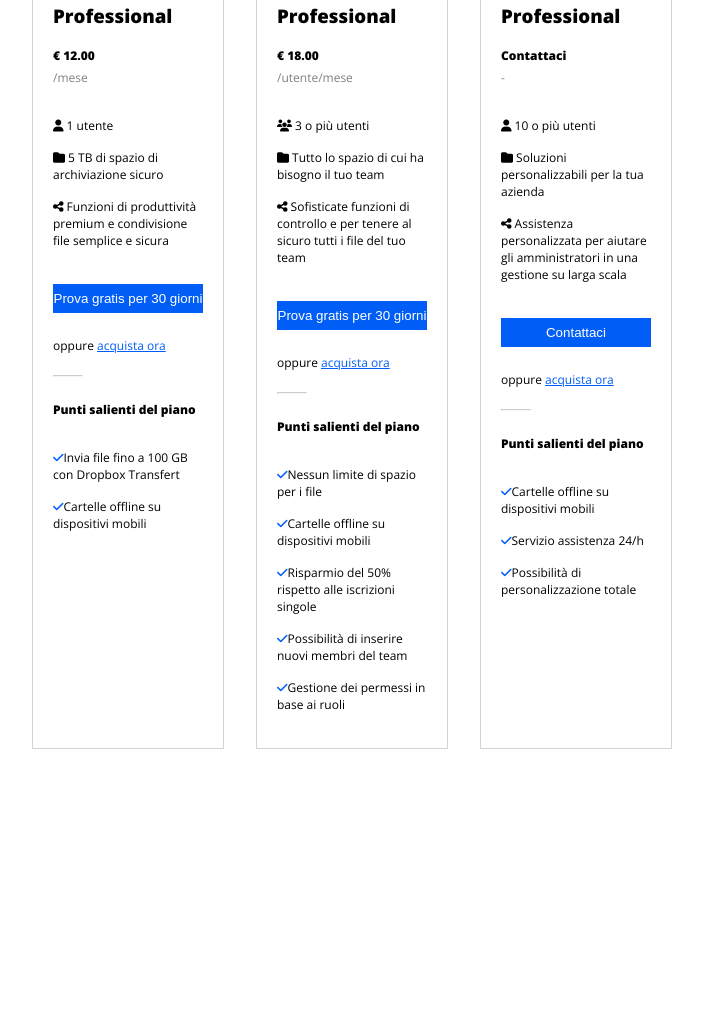
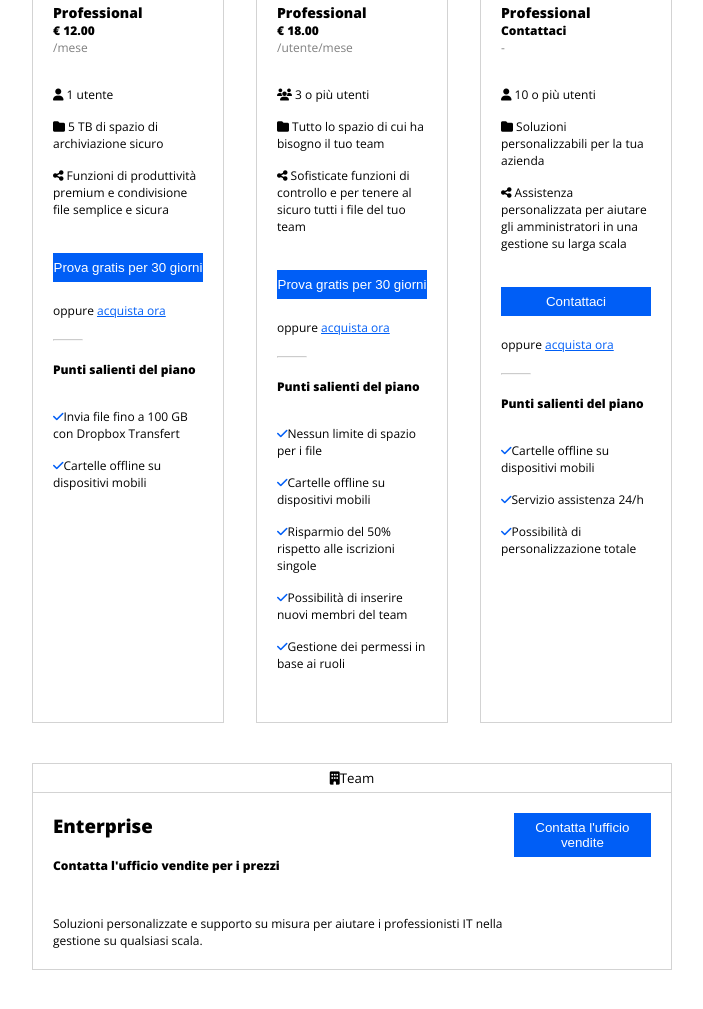
Before and after one commit to sim-sal/htmlcss-dropbox, a plain HTML site: page index.html in a window 1280 px wide. Shown: the part 976-1985 px from the top of the page, without its empty margins (288-991 px from the left). Before the commit the page ends 1825 px from the top, so only its background shows below. Drawn offline with nearby package versions, Linux system fonts and the light colour scheme.

Commit message:
added last table in first main section

```diff
--- a/index.html
+++ b/index.html
@@ -293,6 +293,26 @@
                     </div>
 
                 </div>
+
+                <!-- tabella 4 -->
+                <div class="paytable-1 reverse">
+                    <h5><i class="fa-sharp fa-solid fa-building"></i>Team</h5>
+                    <div class="paytable-2-content">
+                        <div>
+                            <h3>Enterprise</h3>
+
+                            <span class="price"><strong>Contatta l'ufficio vendite per i prezzi</strong></span>
+
+                            <p>
+                                Soluzioni personalizzate e supporto su misura per aiutare i professionisti IT nella gestione su qualsiasi scala.
+                            </p>
+                        </div>
+
+
+                        <button class="bottone-3-blu">Contatta l'ufficio vendite</button>
+
+                    </div>
+                </div>
             </section>
 
             <!-- sezione 2 -->
--- a/style.css
+++ b/style.css
@@ -146,6 +146,17 @@ body{
 .paytable-1{
     width: 30%;
     border: 1px solid lightgrey;
+    margin-bottom: 40px;
+}
+
+.reverse{
+    width: 100%;
+}
+
+.reverse > div > button{
+    width: 30%;
+    height: 30%;
+    margin-top: 0;
 }
 
 .paytable-1 > h5{
@@ -156,16 +167,25 @@ body{
     padding-bottom: 5px;
 }
 
-.paytable-1-content{
+.paytable-1-content , .paytable-2-content{
     padding: 20px;
 }
 
-.paytable-1-content > div > h3{
+.paytable-1-content , .paytable-2-content > div > h3{
     margin-bottom: 15px;
 }
 
-.paytable-1-content > div > span{
+.paytable-1-content , .paytable-2-content > div > span{
     font-size: 12px;
+}
+
+.paytable-2-content{
+    display: flex;
+}
+
+.paytable-2-content > div > p{
+    font-size: 12px;
+    padding-top: 40px;
 }
 
 .subscription{
```
